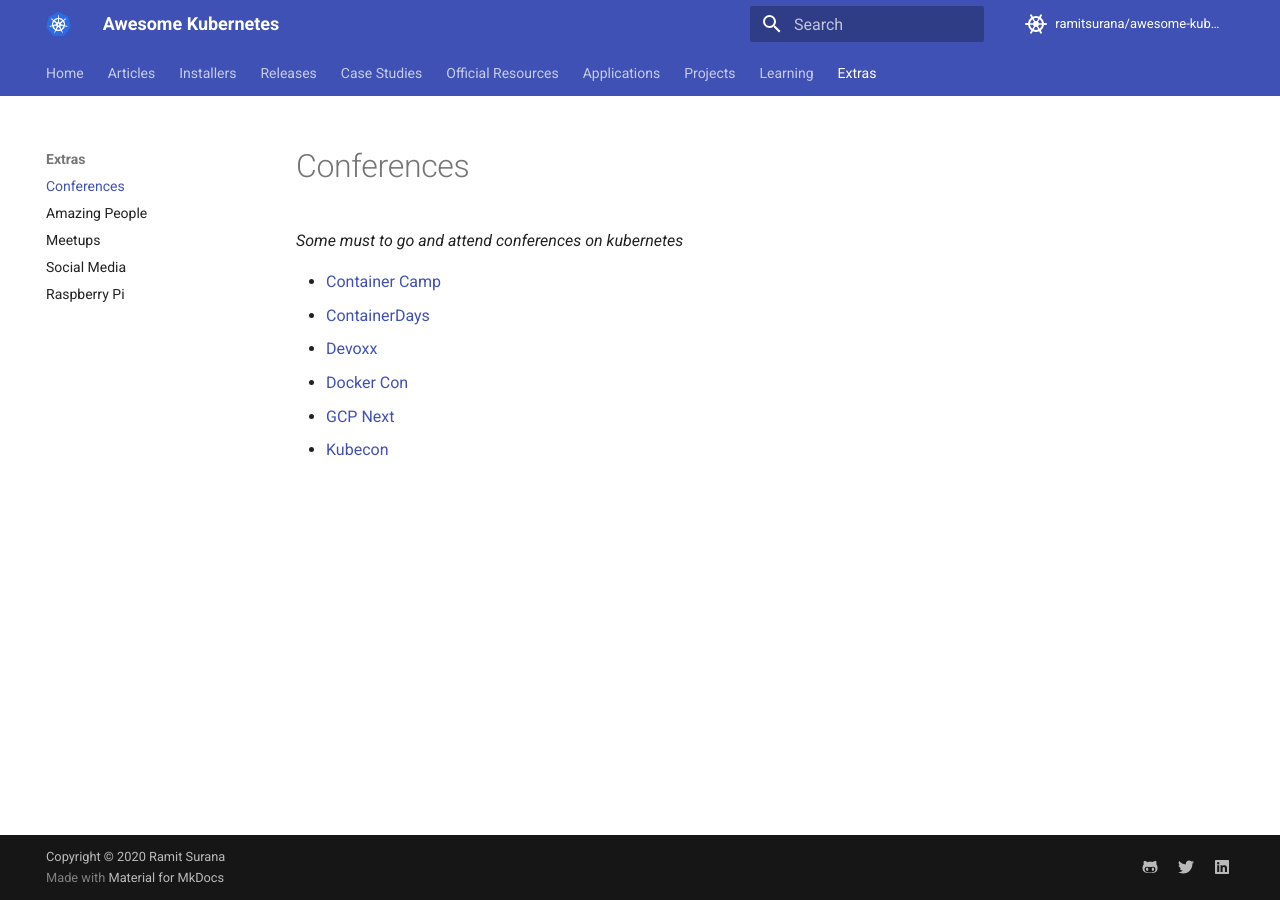
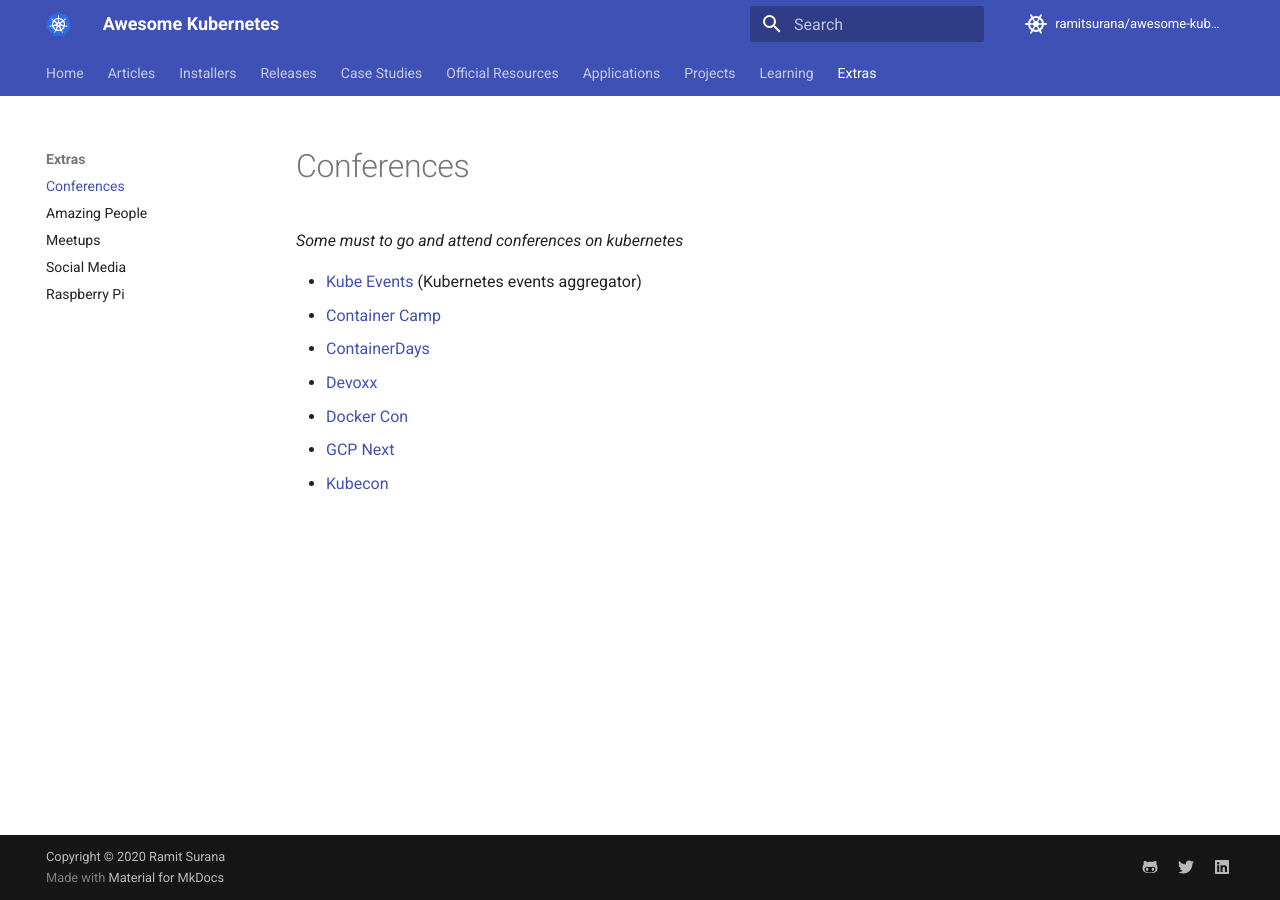
Before and after one commit to topstar920707/awesome-kubernetes, an MkDocs documentation site: the page built from docs/extras/conferences.md, in a window 1280 px wide. Built offline with MkDocs 1.6.1 and Material for MkDocs 9.7.7, drawn with Linux system fonts in a browser that asks for light colours; comment, search, counter and statistics services are not loaded.

Commit message:
Included Kube Events #764 (#765)

```diff
--- a/docs/extras/conferences.md
+++ b/docs/extras/conferences.md
@@ -3,6 +3,7 @@ Conferences
 
 *Some must to go and attend conferences on kubernetes*
 
+* [Kube Events](https://kube.events) (Kubernetes events aggregator)
 * [Container Camp](http://container.camp/)
 * [ContainerDays](https://containerdays.io/)
 * [Devoxx](http://devoxx.com)
```
